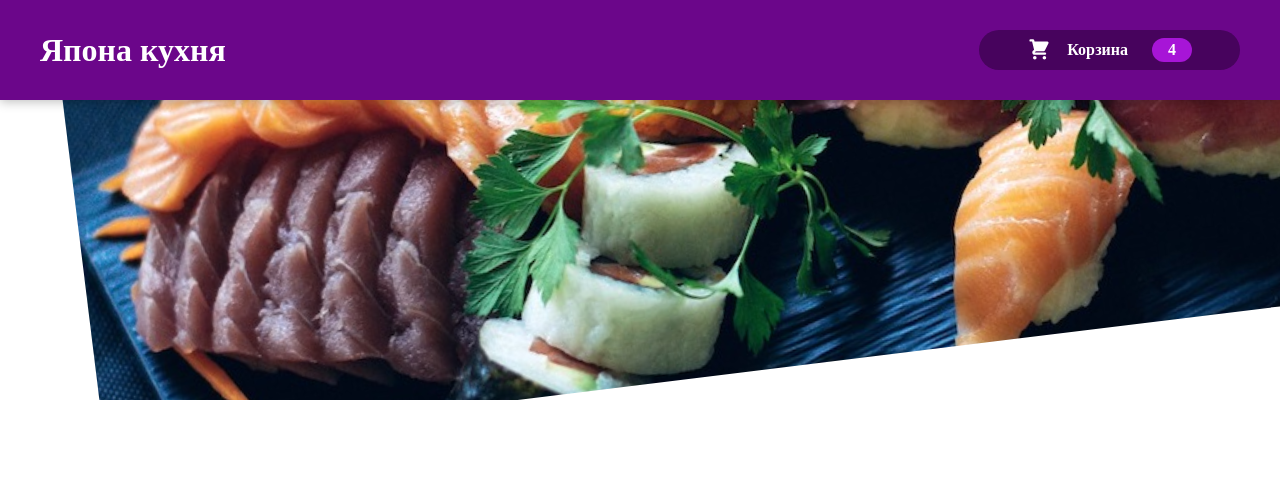
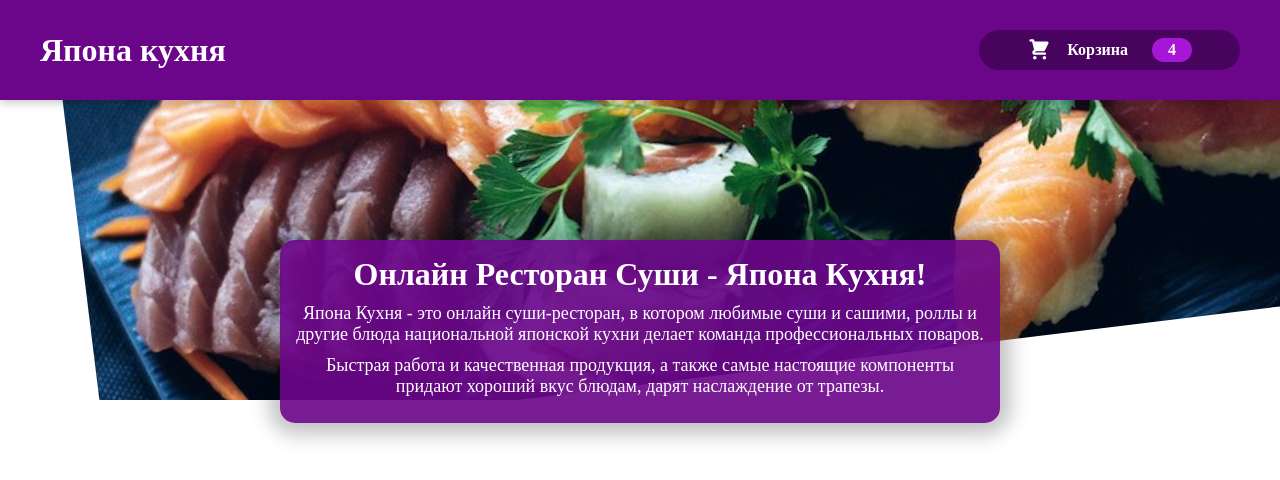
Before and after one commit to GlinskiiIvan/japanese-cuisine, a React (Create React App) app: page / in a window 1280 px wide. Shown: the top 480 px of the page. Built offline with nearby package versions, Linux system fonts and the light colour scheme.

Commit message:
added section PromoText

```diff
--- a/src/Components/App/App.js
+++ b/src/Components/App/App.js
@@ -1,12 +1,14 @@
 import styles from './App.module.scss'
 import Header from "../Layout/Header/Header";
 import Banner from "../Layout/Banner/Banner";
+import PromoText from "../Layout/PromoText/PromoText";
 
 function App(props) {
   return (
     <div className="App">
       <Header />
         <Banner />
+        <PromoText />
     </div>
   );
 }
--- /dev/null
+++ b/src/Components/Layout/PromoText/PromoText.jsx
@@ -0,0 +1,21 @@
+import React from 'react';
+import styles from './PromoText.module.scss'
+
+const PromoText = (props) => {
+    return (
+        <section className={styles['promo-text']}>
+            <h1>Онлайн Ресторан Суши - Япона Кухня!</h1>
+            <p>
+                Япона Кухня - это онлайн суши-ресторан, в котором любимые суши и сашими,
+                роллы и другие блюда национальной японской кухни делает команда
+                профессиональных поваров.
+            </p>
+            <p>
+                Быстрая работа и качественная продукция, а также самые настоящие
+                компоненты придают хороший вкус блюдам, дарят наслаждение от трапезы.
+            </p>
+        </section>
+    );
+};
+
+export default PromoText;
--- /dev/null
+++ b/src/Components/Layout/PromoText/PromoText.module.scss
@@ -0,0 +1,23 @@
+.promo-text {
+  text-align: center;
+  max-width: 45rem;
+  width: 90%;
+  margin: auto;
+  margin-top: -10rem;
+  position: relative;
+  background-color: #6b068ae8;
+  color: white;
+  border-radius: 15px;
+  padding: 1rem;
+  box-shadow: 0 1px 20px 10px rgba(0, 0, 0, 0.25);
+}
+
+.promo-text h1 {
+  font-size: 2rem;
+  margin-top: 0;
+}
+
+.promo-text p {
+  font-size: 18px;
+  margin: 10px 0;
+}
```
